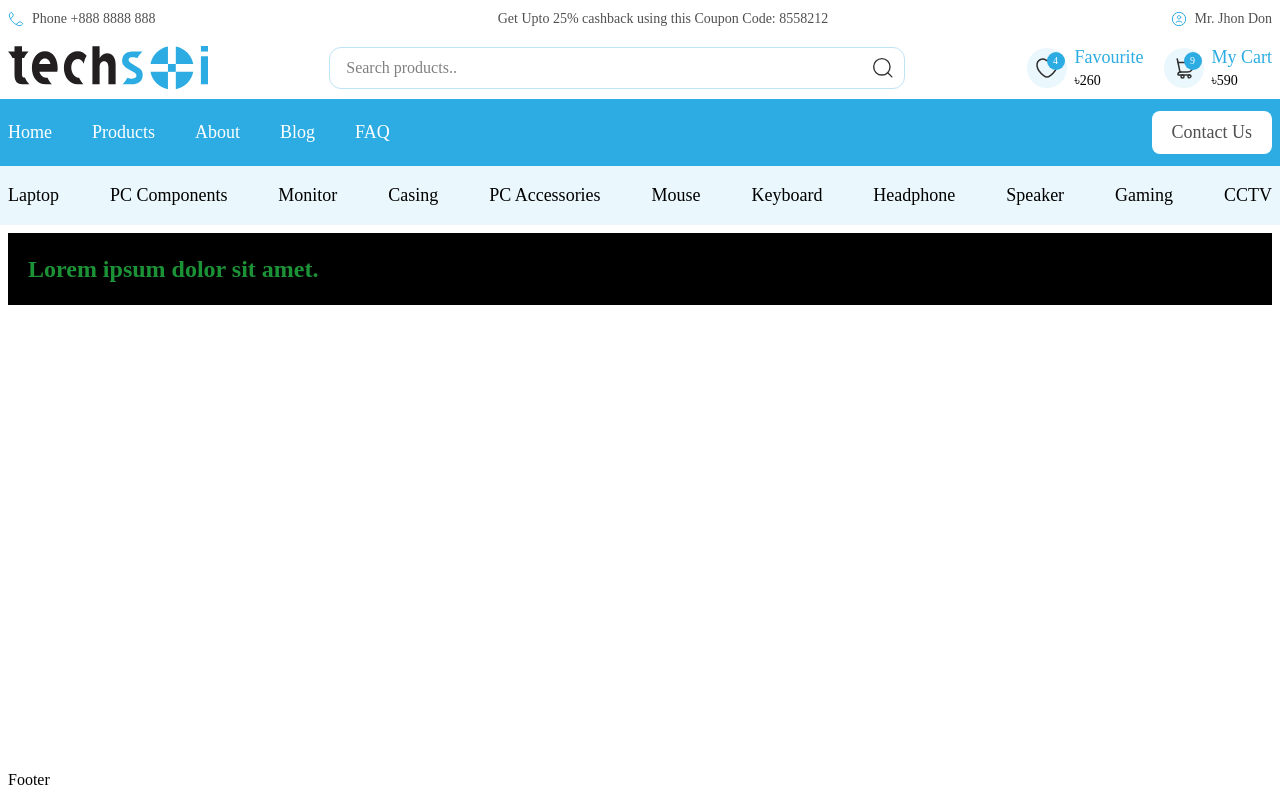
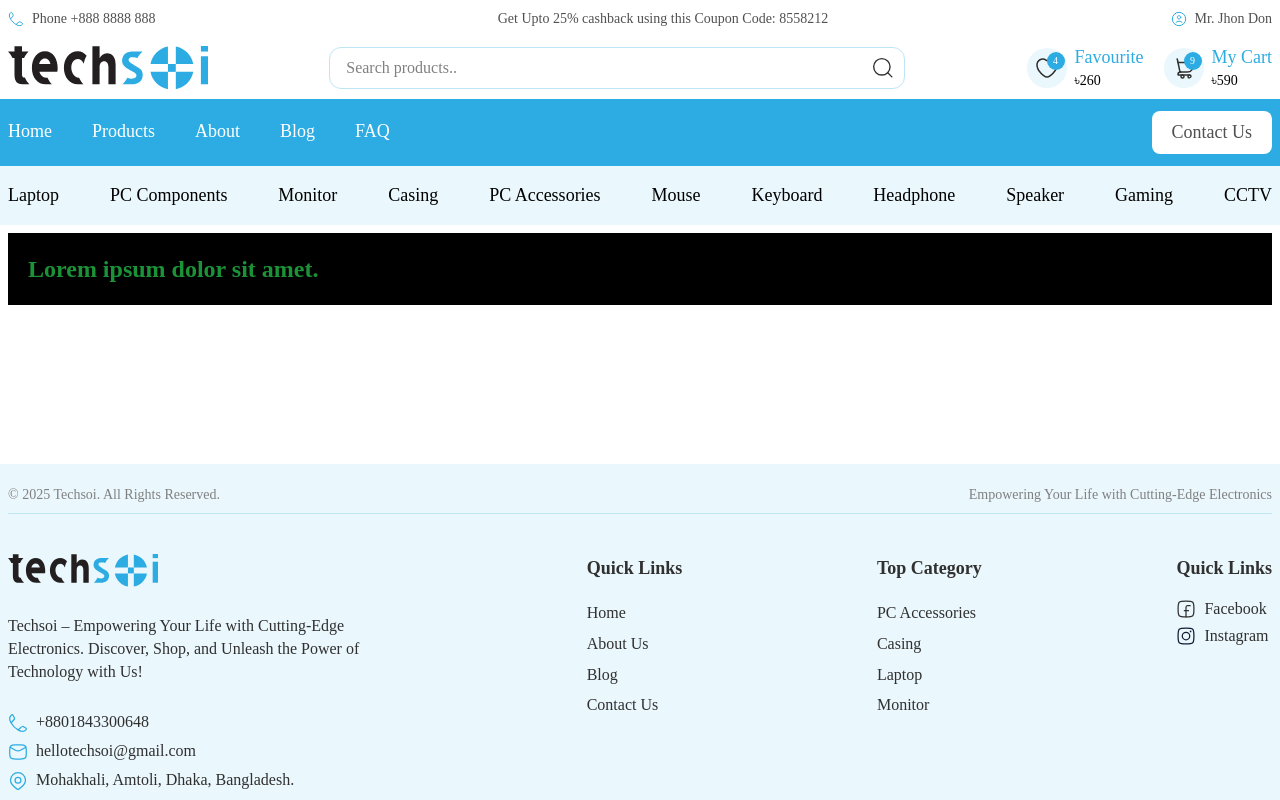
Before and after one commit to KaziMehediHasan1/Techsoi, a Next.js app: page / in a window 1280 px wide. Built offline with nearby package versions, Linux system fonts and the light colour scheme.

Commit message:
add footer

```diff
--- a/app/components/layouts/Footer.tsx
+++ b/app/components/layouts/Footer.tsx
@@ -1,14 +1,139 @@
 "use client";
+import Logo from "@/public/icons/logo.svg";
+import Call from "@/public/icons/call.svg";
+import Mail from "@/public/icons/mail-01.svg";
+import Facebook from "@/public/icons/facebook-01.svg";
+import Instagram from "@/public/icons/instagram.svg";
+import Location from "@/public/icons/location-06.svg";
+import Image from "next/image";
+import CommonWrapper from "./CommonWrapper";
+import Link from "next/link";
 
-import CommonWrapper from "./CommonWrapper";
-
+const links = [
+  {
+    name: "Home",
+    href: "/",
+  },
+  {
+    name: "About Us",
+    href: "/about",
+  },
+  {
+    name: "Blog",
+    href: "/blog",
+  },
+  {
+    name: "Contact Us",
+    href: "/contact-us",
+  },
+];
+const Category = [
+  {
+    name: "PC Accessories",
+    href: "",
+  },
+  {
+    name: "Casing",
+    href: "",
+  },
+  {
+    name: "Laptop",
+    href: "/blog",
+  },
+  {
+    name: "Monitor",
+    href: "/contact-us",
+  },
+];
 const Footer = () => {
   return (
-    <div>
+    <div className="bg-primary-50">
       <CommonWrapper>
-        <section>
-            Footer
+        {/* MINI FOOTER, TOP SECTION -> START */}
+        <div className="mb-3 md:mb-7 py-3 space-y-2">
+          <section className="flex flex-wrap md:items-center justify-between space-y-0.5 md:space-y-0">
+            <p className="text-xs md:text-sm  leading-[150%] text-basicDark">
+              © 2025 Techsoi. All Rights Reserved.
+            </p>
+            <p className="text-xs md:text-sm  leading-[150%] text-basicDark">
+              Empowering Your Life with Cutting-Edge Electronics
+            </p>
+          </section>
+          <div className="border-primary-100 border-b" />
+        </div>
+        {/* MINI FOOTER, TOP SECTION -> END */}
+
+        {/* MAIN FOOTER SECTION IS -> START */}
+        <section className="text-basicDarkTwo flex flex-col md:flex-row  justify-between gap-y-4 md:gap-y-0">
+
+          <div>
+            <Image src={Logo} alt="Logo" className="w-[100px] md:w-[150px] " />
+            <p className="py-4 md:py-7 text-sm md:text-[16px] w-full max-w-sm">
+              Techsoi – Empowering Your Life with Cutting-Edge Electronics.
+              Discover, Shop, and Unleash the Power of Technology with Us!
+            </p>
+            <section className="space-y-1.5 text-sm md:text-[16px]">
+              <div className="flex items-center gap-x-2">
+                <Image src={Call} alt="Logo" className="w-3.5 md:w-5 " />
+                <span>+8801843300648</span>
+              </div>
+              <div className="flex items-center gap-x-2">
+                <Image src={Mail} alt="Logo" className="w-3.5 md:w-5 " />
+                <span>hellotechsoi@gmail.com</span>
+              </div>
+              <div className="flex items-center gap-x-2">
+                <Image src={Location} alt="Logo" className="w-3.5 md:w-5 " />
+                <span>Mohakhali, Amtoli, Dhaka, Bangladesh.</span>
+              </div>
+            </section>
+          </div>
+
+          <div className="space-y-2 md:space-y-4">
+            <h1 className="text-sm md:text-lg font-semibold">Quick Links</h1>
+            <section>
+              {links.map((link) => (
+                <Link
+                  className="flex flex-col py-1 text-sm md:text-[16px]"
+                  href={link.href}
+                  key={link.name}
+                >
+                  {link.name}
+                </Link>
+              ))}
+            </section>
+          </div>
+
+          <div className="space-y-2 md:space-y-4">
+            <h1 className="text-sm md:text-lg font-semibold">Top Category</h1>
+            <section>
+              {Category.map((item) => (
+                <Link
+                  className="flex flex-col py-1 text-sm md:text-[16px]"
+                  href={item.href}
+                  key={item.name}
+                >
+                  {item.name}
+                </Link>
+              ))}
+            </section>
+          </div>
+
+          <div className="space-y-2 md:space-y-4">
+            <h1 className="text-sm md:text-lg font-semibold">Quick Links</h1>
+            <section className="space-y-1">
+              <Link href="/facebook" className="flex items-center gap-x-2">
+                <Image src={Facebook} alt="Logo" className="w-3.5 md:w-5 " />
+                <span className="text-sm md:text-[16px]">Facebook</span>
+              </Link>
+              <Link href="/instagram" className="flex items-center gap-x-2">
+                <Image src={Instagram} alt="Logo" className="w-3.5 md:w-5 " />
+                <span className="text-sm md:text-[16px]">Instagram</span>
+              </Link>
+            </section>
+          </div>
+
         </section>
+        {/* MAIN FOOTER SECTION IS -> END */}
       </CommonWrapper>
     </div>
   );
--- a/app/components/layouts/LinkBar.tsx
+++ b/app/components/layouts/LinkBar.tsx
@@ -34,7 +34,7 @@ const LinkBar = () => {
               <Link
                 key={link.name}
                 href={link.link}
-                className="text-[12px] md:text-[18px] hover:underline"
+                className="text-sm md:text-[18px] hover:underline"
               >
                 {link.name}
               </Link>
@@ -43,7 +43,7 @@ const LinkBar = () => {
 
           <Link
             href="contact-us"
-            className="bg-white py-1 sm:py-2 px-2 sm:px-5 leading-[150%] text-[12px] md:text-[18px] text-basicDarkOne rounded-lg"
+            className="bg-white py-1 sm:py-2 px-2 sm:px-5 leading-[150%] text-sm md:text-[18px] text-basicDarkOne rounded-lg"
           >
             Contact Us
           </Link>
--- a/app/components/shared/SideBarMenu.tsx
+++ b/app/components/shared/SideBarMenu.tsx
@@ -32,7 +32,6 @@ type MenuType = {
 
 const SideBarMenu = ({ closeMenu, openMenu }: MenuType) => {
   const [openCategory, setOpenCategory] = useState<string | null>(null);
-
   const toggleCategory = (category: string) => {
     setOpenCategory(openCategory === category ? null : category);
   };
--- a/app/globals.css
+++ b/app/globals.css
@@ -48,6 +48,7 @@ body{
   /* BASIC DARK COLOR */
   --basicDark: #808080;
   --basicDarkOne: #505050;
+  --basicDarkTwo: #303030;
 
   /* LINE HEIGHT */
   --leading: 150%;
@@ -90,6 +91,7 @@ body{
   /* BASIC DARK COLOR */
   --color-basicDark: var(--basicDark);
   --color-basicDarkOne: var(--basicDarkOne);
+  --color-basicDarkTwo: var(--basicDarkTwo);
 
   --font-sans: var(--font-geist-sans);
   --font-mono: var(--font-geist-mono);
--- a/tailwind.config.ts
+++ b/tailwind.config.ts
@@ -34,11 +34,11 @@ const config: Config = {
           dark: "var(--dangerDarkHover)",
         },
 
-        basic:{
-          dark:"var(--basicDark)",
-          darkOne:"var(--basicDarkOne)"
-        }
-
+        basic: {
+          dark: "var(--basicDark)",
+          darkOne: "var(--basicDarkOne)",
+          darkTwo: "var(--basicDarkTwo)",
+        },
       },
       fontFamily: {
         sans: ["DM Sans", "sans-serif"],
```
